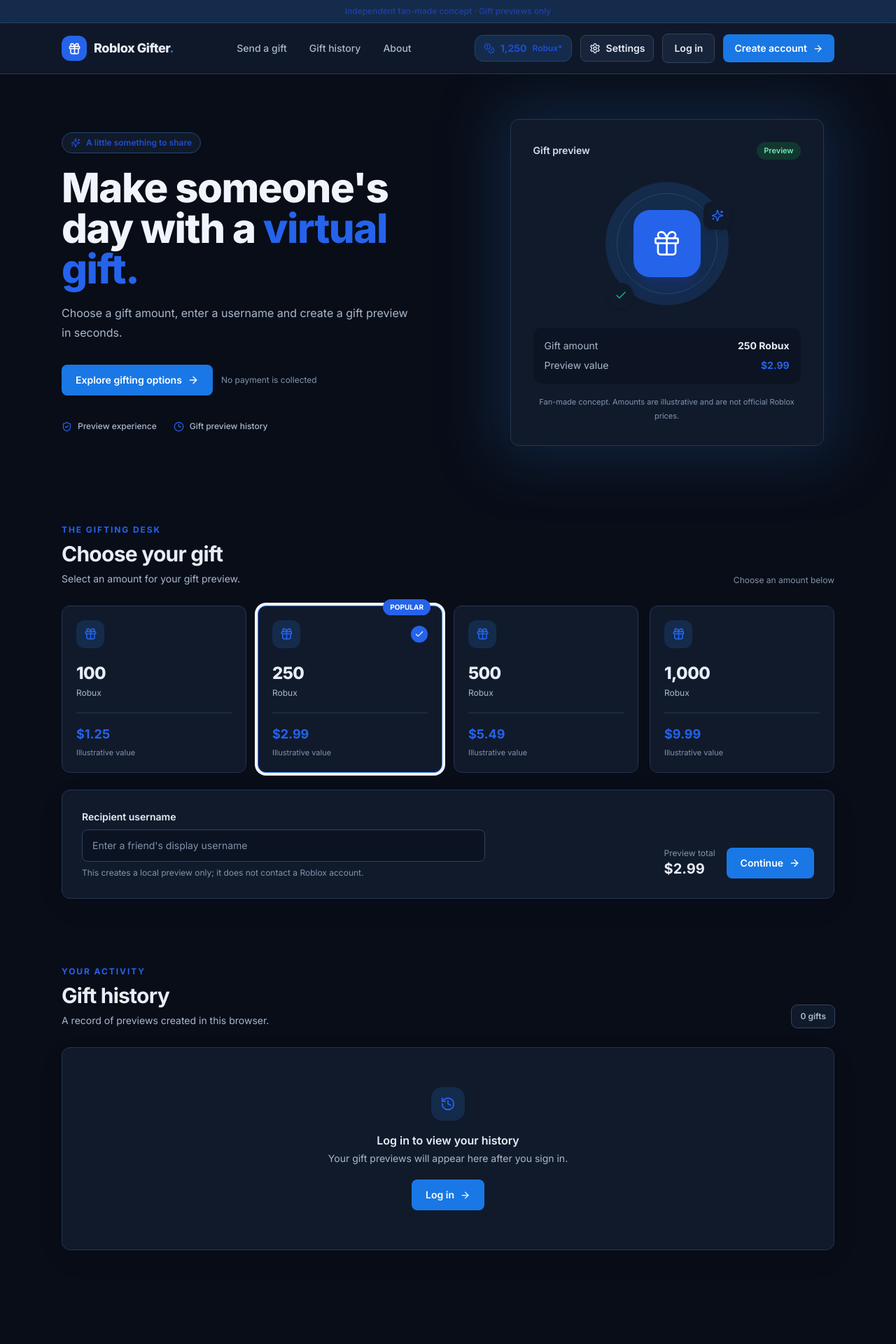
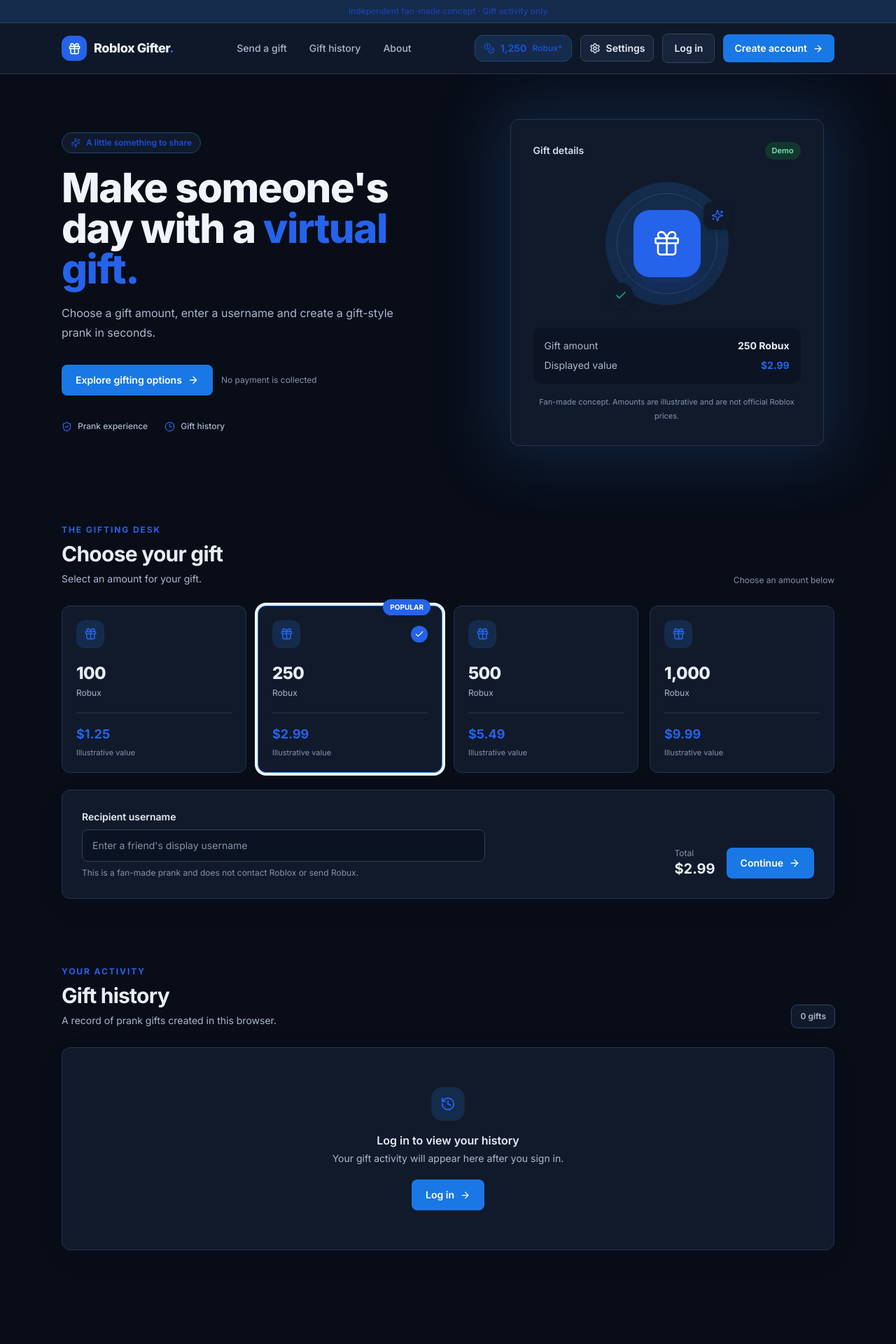
Before and after one commit to PumpkinHacker/KAZ-CHECK-THIS-REPO, a React (Vite) app: page / in a window 1280 px wide. Shown: the top 1920 px of the page at 70% size. Built offline with nearby package versions, Linux system fonts and the light colour scheme.

Commit message:
Remove preview wording from app interface

```diff
--- a/src/App.tsx
+++ b/src/App.tsx
@@ -108,14 +108,14 @@ function App() {
     };
     setHistory((old) => [record, ...old]);
     setRecipient(""); setConfirmOpen(false);
-    setNotice("Gift preview created! No Robux were transferred.");
+    setNotice("Gift activity saved. No Robux were transferred.");
     window.setTimeout(() => setNotice(""), 5000);
   }
 
   return (
     <div className="dark-theme min-h-screen bg-slate-950 text-slate-100">
       <div className="border-b border-blue-100 bg-blue-50 px-4 py-2 text-center text-xs font-medium text-blue-800">
-        Independent fan-made concept · Gift previews only
+        Independent fan-made concept · Gift activity only
       </div>
       <header className="sticky top-0 z-30 border-b border-slate-200/80 bg-white/90 backdrop-blur">
         <div className="mx-auto flex h-[72px] max-w-6xl items-center justify-between px-4 sm:px-6">
@@ -155,20 +155,20 @@ function App() {
           <div>
             <div className="mb-5 inline-flex items-center gap-2 rounded-full border border-blue-100 bg-white px-3 py-1.5 text-xs font-semibold text-blue-700"><Sparkles size={14} /> A little something to share</div>
             <h1 className="max-w-xl text-4xl font-extrabold leading-[1.12] tracking-tight text-slate-950 sm:text-5xl lg:text-[58px]">Make someone's day with a <span className="text-blue-600">virtual gift.</span></h1>
-            <p className="mt-5 max-w-lg text-base leading-7 text-slate-500">Choose a gift amount, enter a username and create a gift preview in seconds.</p>
+            <p className="mt-5 max-w-lg text-base leading-7 text-slate-500">Choose a gift amount, enter a username and create a gift-style prank in seconds.</p>
             <div className="mt-8 flex flex-wrap items-center gap-3">
               <a className="btn-primary" href="#gifting">Explore gifting options <ArrowRight size={16} /></a>
               <span className="text-xs text-slate-400">No payment is collected</span>
             </div>
             <div className="mt-9 flex flex-wrap gap-x-6 gap-y-3 text-xs font-medium text-slate-500">
-              <span className="inline-flex items-center gap-2"><ShieldCheck size={15} className="text-blue-600" /> Preview experience</span>
-              <span className="inline-flex items-center gap-2"><Clock3 size={15} className="text-blue-600" /> Gift preview history</span>
+              <span className="inline-flex items-center gap-2"><ShieldCheck size={15} className="text-blue-600" /> Prank experience</span>
+              <span className="inline-flex items-center gap-2"><Clock3 size={15} className="text-blue-600" /> Gift history</span>
             </div>
           </div>
           <div className="relative mx-auto w-full max-w-md">
             <div className="absolute -inset-5 rounded-[2rem] bg-blue-100/70 blur-2xl" />
             <div className="panel relative overflow-hidden p-6 sm:p-8">
-              <div className="flex items-center justify-between"><span className="text-sm font-semibold text-slate-700">Gift preview</span><span className="rounded-full bg-emerald-50 px-2.5 py-1 text-[11px] font-semibold text-emerald-700">Preview</span></div>
+              <div className="flex items-center justify-between"><span className="text-sm font-semibold text-slate-700">Gift details</span><span className="rounded-full bg-emerald-50 px-2.5 py-1 text-[11px] font-semibold text-emerald-700">Demo</span></div>
               <div className="my-8 flex items-center justify-center">
                 <div className="relative flex h-44 w-44 items-center justify-center rounded-full bg-blue-50">
                   <div className="absolute inset-4 rounded-full border border-blue-100" />
@@ -179,7 +179,7 @@ function App() {
               </div>
               <div className="rounded-xl bg-slate-50 p-4">
                 <div className="flex items-center justify-between text-sm"><span className="text-slate-500">Gift amount</span><strong>{selected.toLocaleString()} Robux</strong></div>
-                <div className="mt-2 flex items-center justify-between text-sm"><span className="text-slate-500">Preview value</span><strong className="text-blue-600">{money(chosen.price)}</strong></div>
+                <div className="mt-2 flex items-center justify-between text-sm"><span className="text-slate-500">Displayed value</span><strong className="text-blue-600">{money(chosen.price)}</strong></div>
               </div>
               <p className="mt-4 text-center text-[11px] leading-5 text-slate-400">Fan-made concept. Amounts are illustrative and are not official Roblox prices.</p>
             </div>
@@ -188,7 +188,7 @@ function App() {
 
         <section id="gifting" className="scroll-mt-28 py-8">
           <div className="mb-7 flex flex-col justify-between gap-3 sm:flex-row sm:items-end">
-            <div><p className="text-xs font-bold uppercase tracking-[.16em] text-blue-600">The gifting desk</p><h2 className="mt-2 text-2xl font-bold tracking-tight sm:text-3xl">Choose your gift</h2><p className="mt-2 text-sm text-slate-500">Select an amount for your gift preview.</p></div>
+            <div><p className="text-xs font-bold uppercase tracking-[.16em] text-blue-600">The gifting desk</p><h2 className="mt-2 text-2xl font-bold tracking-tight sm:text-3xl">Choose your gift</h2><p className="mt-2 text-sm text-slate-500">Select an amount for your gift.</p></div>
             <span className="text-xs text-slate-400">Choose an amount below</span>
           </div>
           <div className="grid gap-4 sm:grid-cols-2 lg:grid-cols-4">
@@ -200,31 +200,31 @@ function App() {
             </button>)}
           </div>
           <div className="panel mt-6 grid gap-6 p-5 sm:p-7 md:grid-cols-[1fr_auto] md:items-end">
-            <div><label htmlFor="recipient" className="mb-2 block text-sm font-semibold">Recipient username</label><input id="recipient" className="field max-w-xl" placeholder="Enter a friend's display username" value={recipient} onChange={(e) => setRecipient(e.target.value)} /><p className="mt-2 text-xs text-slate-400">This creates a local preview only; it does not contact a Roblox account.</p></div>
-            <div className="flex flex-col gap-2 sm:flex-row sm:items-center"><div className="mr-2"><p className="text-xs text-slate-400">Preview total</p><p className="text-xl font-bold">{money(chosen.price)}</p></div><button className="btn-primary whitespace-nowrap" onClick={() => { if (!session) openAuth("signup"); else if (recipient.trim().length < 3) setNotice("Enter a recipient username first."); else setConfirmOpen(true); }}>Continue <ArrowRight size={16} /></button></div>
+            <div><label htmlFor="recipient" className="mb-2 block text-sm font-semibold">Recipient username</label><input id="recipient" className="field max-w-xl" placeholder="Enter a friend's display username" value={recipient} onChange={(e) => setRecipient(e.target.value)} /><p className="mt-2 text-xs text-slate-400">This is a fan-made prank and does not contact Roblox or send Robux.</p></div>
+            <div className="flex flex-col gap-2 sm:flex-row sm:items-center"><div className="mr-2"><p className="text-xs text-slate-400">Total</p><p className="text-xl font-bold">{money(chosen.price)}</p></div><button className="btn-primary whitespace-nowrap" onClick={() => { if (!session) openAuth("signup"); else if (recipient.trim().length < 3) setNotice("Enter a recipient username first."); else setConfirmOpen(true); }}>Continue <ArrowRight size={16} /></button></div>
           </div>
         </section>
 
         <section id="history" className="scroll-mt-28 py-16">
-          <div className="mb-7 flex items-end justify-between gap-4"><div><p className="text-xs font-bold uppercase tracking-[.16em] text-blue-600">Your activity</p><h2 className="mt-2 text-2xl font-bold tracking-tight sm:text-3xl">Gift history</h2><p className="mt-2 text-sm text-slate-500">A record of previews created in this browser.</p></div><span className="rounded-lg bg-white px-3 py-2 text-xs font-semibold text-slate-500 ring-1 ring-slate-200">{myGifts.length} gifts</span></div>
+          <div className="mb-7 flex items-end justify-between gap-4"><div><p className="text-xs font-bold uppercase tracking-[.16em] text-blue-600">Your activity</p><h2 className="mt-2 text-2xl font-bold tracking-tight sm:text-3xl">Gift history</h2><p className="mt-2 text-sm text-slate-500">A record of prank gifts created in this browser.</p></div><span className="rounded-lg bg-white px-3 py-2 text-xs font-semibold text-slate-500 ring-1 ring-slate-200">{myGifts.length} gifts</span></div>
           <div className="panel overflow-hidden">
-            {!session ? <div className="flex flex-col items-center px-5 py-14 text-center"><span className="flex h-12 w-12 items-center justify-center rounded-2xl bg-blue-50 text-blue-600"><History size={22} /></span><h3 className="mt-4 font-semibold">Log in to view your history</h3><p className="mt-1 max-w-sm text-sm text-slate-500">Your gift previews will appear here after you sign in.</p><button className="btn-primary mt-5" onClick={() => openAuth("login")}>Log in <ArrowRight size={15} /></button></div> : myGifts.length === 0 ? <div className="flex flex-col items-center px-5 py-14 text-center"><span className="flex h-12 w-12 items-center justify-center rounded-2xl bg-slate-50 text-slate-400"><History size={22} /></span><h3 className="mt-4 font-semibold">No gifts yet</h3><p className="mt-1 text-sm text-slate-500">Your first gift preview will show up here.</p></div> :
-              <div className="divide-y divide-slate-100">{myGifts.map((gift) => <div key={gift.id} className="flex flex-wrap items-center justify-between gap-4 px-5 py-4 sm:px-6"><div className="flex items-center gap-3"><span className="flex h-10 w-10 items-center justify-center rounded-xl bg-blue-50 text-blue-600"><Gift size={18} /></span><div><p className="text-sm font-semibold">Gift to {gift.recipient}</p><p className="mt-1 text-xs text-slate-400">{new Date(gift.date).toLocaleString()}</p></div></div><div className="ml-auto text-right"><p className="text-sm font-bold">{gift.amount.toLocaleString()} Robux</p><p className="mt-1 text-xs font-medium text-emerald-600">Preview created</p></div></div>)}</div>}
+            {!session ? <div className="flex flex-col items-center px-5 py-14 text-center"><span className="flex h-12 w-12 items-center justify-center rounded-2xl bg-blue-50 text-blue-600"><History size={22} /></span><h3 className="mt-4 font-semibold">Log in to view your history</h3><p className="mt-1 max-w-sm text-sm text-slate-500">Your gift activity will appear here after you sign in.</p><button className="btn-primary mt-5" onClick={() => openAuth("login")}>Log in <ArrowRight size={15} /></button></div> : myGifts.length === 0 ? <div className="flex flex-col items-center px-5 py-14 text-center"><span className="flex h-12 w-12 items-center justify-center rounded-2xl bg-slate-50 text-slate-400"><History size={22} /></span><h3 className="mt-4 font-semibold">No gifts yet</h3><p className="mt-1 text-sm text-slate-500">Your first gift will show up here.</p></div> :
+              <div className="divide-y divide-slate-100">{myGifts.map((gift) => <div key={gift.id} className="flex flex-wrap items-center justify-between gap-4 px-5 py-4 sm:px-6"><div className="flex items-center gap-3"><span className="flex h-10 w-10 items-center justify-center rounded-xl bg-blue-50 text-blue-600"><Gift size={18} /></span><div><p className="text-sm font-semibold">Gift to {gift.recipient}</p><p className="mt-1 text-xs text-slate-400">{new Date(gift.date).toLocaleString()}</p></div></div><div className="ml-auto text-right"><p className="text-sm font-bold">{gift.amount.toLocaleString()} Robux</p><p className="mt-1 text-xs font-medium text-emerald-600">Created</p></div></div>)}</div>}
           </div>
         </section>
 
       </main>
 
-      <footer className="border-t border-slate-200 bg-white"><div className="mx-auto flex max-w-6xl flex-col gap-3 px-4 py-7 text-xs text-slate-400 sm:flex-row sm:items-center sm:justify-between sm:px-6"><span className="font-bold tracking-tight text-slate-700">Roblox Gifter<span className="text-blue-600">.</span></span><span>Fan-made prank preview · Not affiliated with Roblox · No Robux transferred</span><a href="#gifting" className="font-medium text-blue-600 hover:text-blue-700">Gifting</a></div></footer>
+      <footer className="border-t border-slate-200 bg-white"><div className="mx-auto flex max-w-6xl flex-col gap-3 px-4 py-7 text-xs text-slate-400 sm:flex-row sm:items-center sm:justify-between sm:px-6"><span className="font-bold tracking-tight text-slate-700">Roblox Gifter<span className="text-blue-600">.</span></span><span>Fan-made prank · Not affiliated with Roblox · No real Robux transferred</span><a href="#gifting" className="font-medium text-blue-600 hover:text-blue-700">Gifting</a></div></footer>
 
       {settingsOpen && <div className="fixed inset-0 z-50 flex items-center justify-center bg-slate-950/60 p-4" onMouseDown={(e) => { if (e.target === e.currentTarget) setSettingsOpen(false); }}>
         <div className="w-full max-w-sm rounded-2xl border border-slate-700 bg-slate-900 p-6 text-slate-100 shadow-2xl">
           <div className="flex items-center justify-between"><div><div className="flex items-center gap-2 text-blue-300"><Coins size={19} /><span className="text-xs font-bold uppercase tracking-wider">Wallet settings</span></div><h2 className="mt-2 text-xl font-bold">Set Robux balance</h2></div><button className="rounded-lg p-2 text-slate-400 hover:bg-slate-800" onClick={() => setSettingsOpen(false)} aria-label="Close settings"><X size={18} /></button></div>
-          <p className="mt-2 text-sm text-slate-300">Choose the balance shown in this local prank preview. It is not connected to a Roblox account.</p>
+          <p className="mt-2 text-sm text-slate-300">Choose the balance displayed in this fan-made prank. It is not connected to Roblox.</p>
           <label className="mb-2 mt-5 block text-xs font-semibold text-slate-300" htmlFor="balance-setting">Displayed Robux balance</label>
           <input id="balance-setting" className="field" type="number" min="0" max="1000000000" step="1" value={balanceDraft} onChange={(e) => setBalanceDraft(e.target.value)} />
           <p className="mt-2 text-xs text-slate-400">Your display username is set to s_viper109for when creating a profile.</p>
-          <div className="mt-5 flex gap-2"><button className="btn-secondary flex-1" onClick={() => setSettingsOpen(false)}>Cancel</button><button className="btn-primary flex-1" onClick={() => { const n = Number(balanceDraft); if (Number.isSafeInteger(n) && n >= 0 && n <= 1000000000) { setBalance(n); setSettingsOpen(false); setNotice("Preview balance updated."); window.setTimeout(() => setNotice(""), 3500); } else setNotice("Enter a whole number from 0 to 1,000,000,000."); }}>Save balance</button></div>
+          <div className="mt-5 flex gap-2"><button className="btn-secondary flex-1" onClick={() => setSettingsOpen(false)}>Cancel</button><button className="btn-primary flex-1" onClick={() => { const n = Number(balanceDraft); if (Number.isSafeInteger(n) && n >= 0 && n <= 1000000000) { setBalance(n); setSettingsOpen(false); setNotice("Displayed balance updated."); window.setTimeout(() => setNotice(""), 3500); } else setNotice("Enter a whole number from 0 to 1,000,000,000."); }}>Save balance</button></div>
 
         </div>
       </div>}
@@ -248,10 +248,10 @@ function App() {
       {confirmOpen && <div className="fixed inset-0 z-50 flex items-center justify-center bg-slate-950/45 p-4" onMouseDown={(e) => { if (e.target === e.currentTarget) setConfirmOpen(false); }}>
         <div className="w-full max-w-sm rounded-2xl bg-white p-6 shadow-2xl">
           <div className="flex h-11 w-11 items-center justify-center rounded-xl bg-blue-50 text-blue-600"><Gift size={21} /></div>
-          <h2 className="mt-4 text-xl font-bold">Confirm gift preview</h2><p className="mt-1 text-sm text-slate-500">Review the preview details before saving it to your local history.</p>
+          <h2 className="mt-4 text-xl font-bold">Confirm gift</h2><p className="mt-1 text-sm text-slate-500">Review the gift details before saving them to your local history.</p>
           <div className="my-5 space-y-3 rounded-xl bg-slate-50 p-4 text-sm"><div className="flex justify-between"><span className="text-slate-500">Recipient</span><strong>{recipient}</strong></div><div className="flex justify-between"><span className="text-slate-500">Amount</span><strong>{selected.toLocaleString()} Robux</strong></div><div className="flex justify-between"><span className="text-slate-500">Illustrative value</span><strong>{money(chosen.price)}</strong></div><div className="flex justify-between"><span className="text-slate-500">Payment due</span><strong className="text-emerald-700">$0.00</strong></div></div>
-          <p className="mb-4 text-xs leading-5 text-slate-400">This is a prank preview only. It does not contact Roblox, transfer Robux or charge a payment method.</p>
-          <div className="flex gap-2"><button className="btn-secondary flex-1" onClick={() => setConfirmOpen(false)}>Cancel</button><button className="btn-primary flex-1" onClick={sendGift}>Create preview <Check size={15} /></button></div>
+          <p className="mb-4 text-xs leading-5 text-slate-400">This is a fan-made prank only. It does not contact Roblox, transfer Robux or charge a payment method.</p>
+          <div className="flex gap-2"><button className="btn-secondary flex-1" onClick={() => setConfirmOpen(false)}>Cancel</button><button className="btn-primary flex-1" onClick={sendGift}>Create gift <Check size={15} /></button></div>
         </div>
       </div>}
     </div>
```
